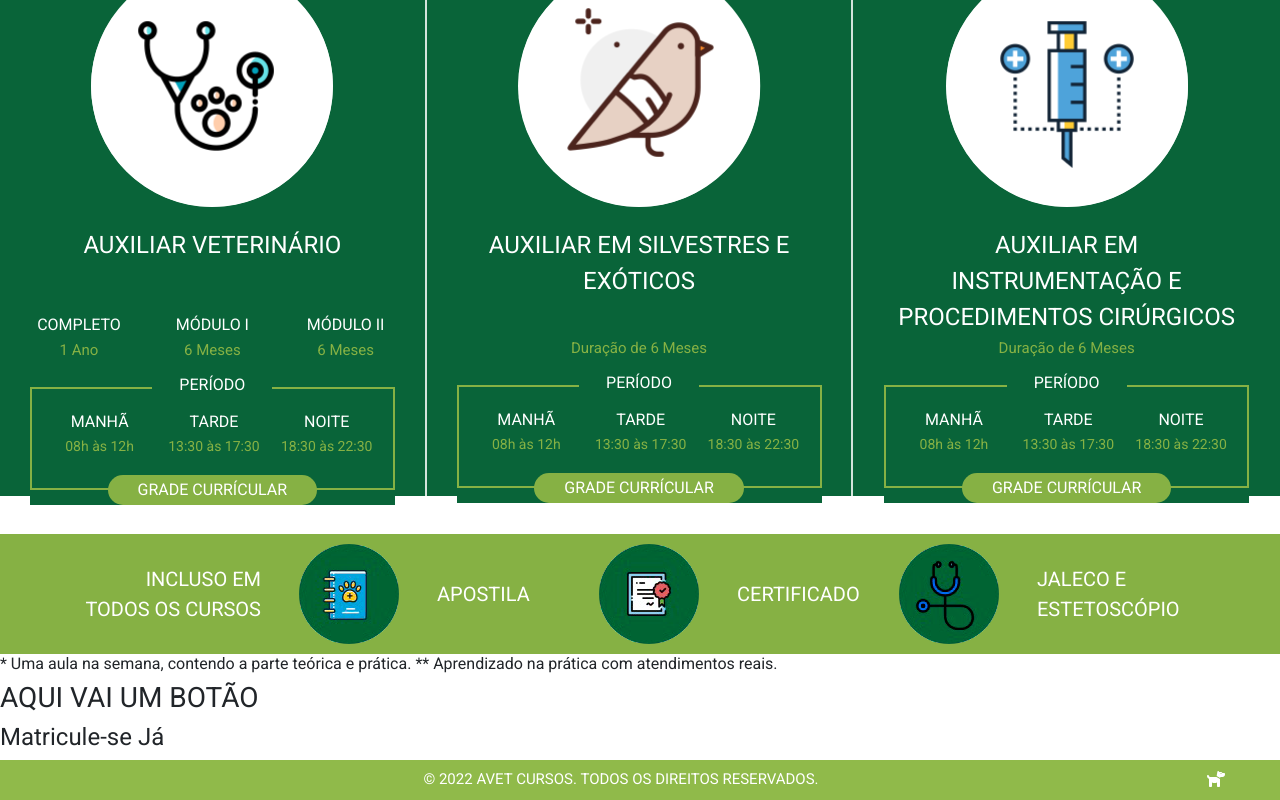
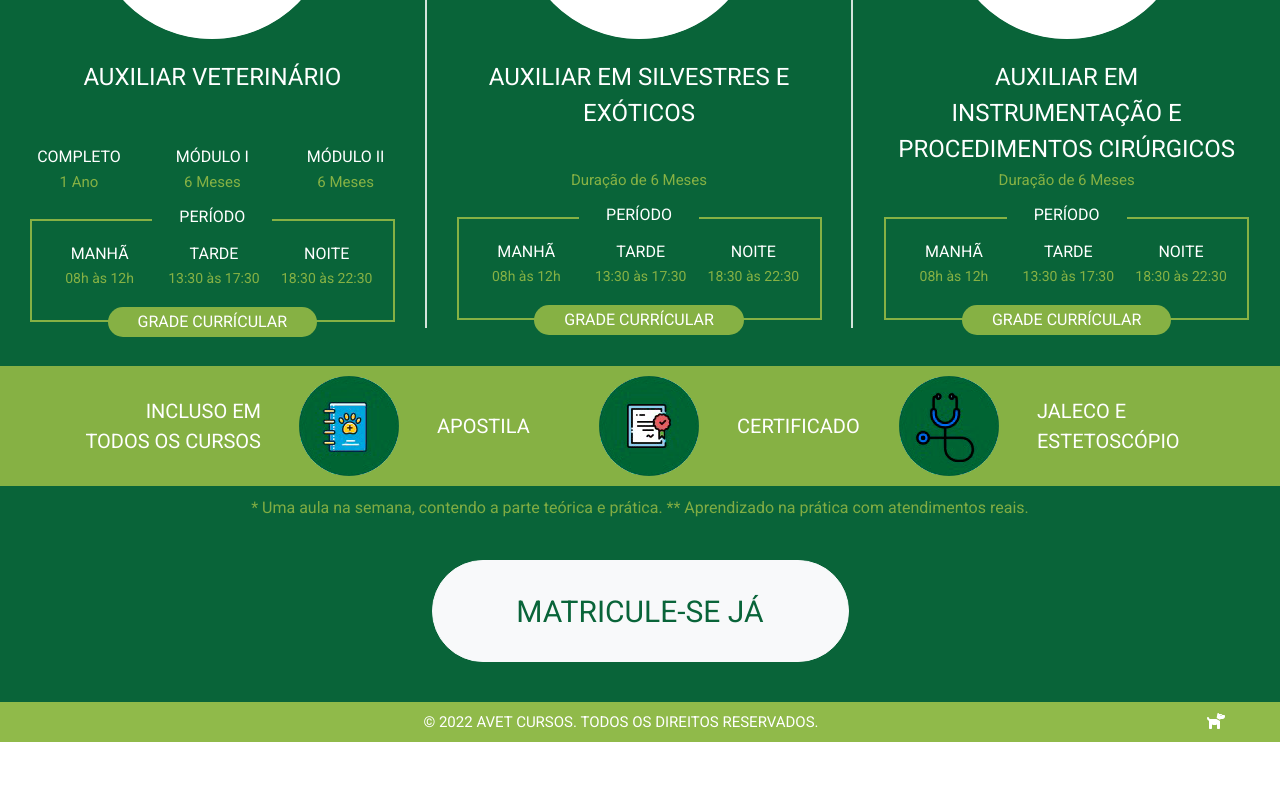
Before and after one commit to marcusviniciusmo/Avet_Cursos_Website, a React (Create React App) app in the folder frontend/: page /cursos in a window 1280 px wide. Shown: the part 380-1180 px from the top of the page. After the commit the page ends 1122 px from the top, so only its background shows below. Built offline with nearby package versions, Linux system fonts and the light colour scheme.

Commit message:
Styling the Courses view

```diff
--- a/frontend/src/views/Cursos/index.tsx
+++ b/frontend/src/views/Cursos/index.tsx
@@ -1,4 +1,5 @@
 import { ToUpperCaseText } from "utils/Functions";
+import { Button } from "react-bootstrap";
 import Header from "components/Header";
 import CourseCard from "components/CourseCard";
 import LogoAuxVeterinario from 'assets/img/cursos/auxiliarVet.png';
@@ -39,13 +40,9 @@ function Cursos() {
   }]
 
   return (
-    <>
-      <h1>VIEW</h1>
-      <h1>Avet - Página Cursos</h1>
-
+    <section>
       <Header />
-
-      <h1>BODY</h1>
+      <div id="cursosContainer">
         <div id="courseCards">
           {
             courses.map((course) => {
@@ -64,7 +61,6 @@ function Cursos() {
             })
           }
         </div>
-
 
         <div id="includedCourseCardsContainer">
           <span id="includedInCourseLabel">
@@ -89,16 +85,17 @@ function Cursos() {
           />
         </div>
 
-      <h6>
+        <span id="courseNotifications">
           * Uma aula na semana, contendo a parte teórica e prática. ** Aprendizado
           na prática com atendimentos reais.
-      </h6>
+        </span>
 
-      <h3>AQUI VAI UM BOTÃO</h3>
-      <h4>Matricule-se Já</h4>
-
+        <Button variant="light" id="btnMatriculeSeJa" >
+          {ToUpperCaseText('Matricule-se Já')}
+        </Button>
         <Footer />
-    </>
+      </div>
+    </section>
   );
 };
 
--- a/frontend/src/views/Cursos/styles.css
+++ b/frontend/src/views/Cursos/styles.css
@@ -1,3 +1,7 @@
+div#cursosContainer {
+  background: #096439;
+}
+
 div#courseCards {
   display: flex;
   flex-direction: row;
@@ -21,3 +25,23 @@ div#includedCourseCardsContainer span#includedInCourseLabel {
   margin-right: 38px;
   text-align: right;
 }
+
+span#courseNotifications {
+  color: #80AC43;
+  width: 100%;
+  display: flex;
+  justify-content: center;
+  margin-top: 10px;
+}
+
+#btnMatriculeSeJa {
+  color: #096439;
+  font-size: 30px;
+  width: 417px;
+  height: 102px;
+  border-radius: 70px;
+  margin: 40px auto;
+  display: flex;
+  align-items: center;
+  justify-content: center;
+}
```
Lines whose indentation alone changed are shown as unchanged.
